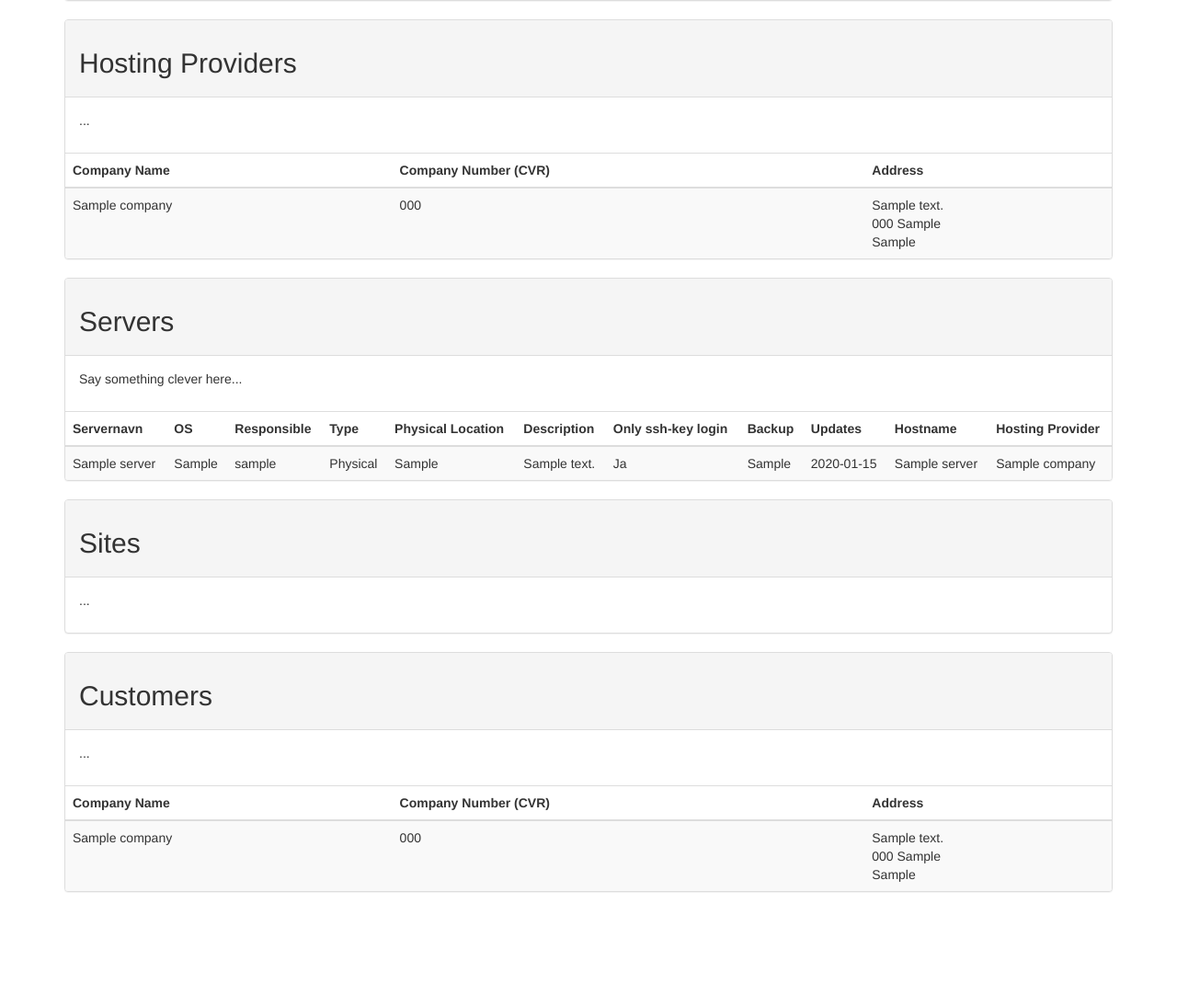
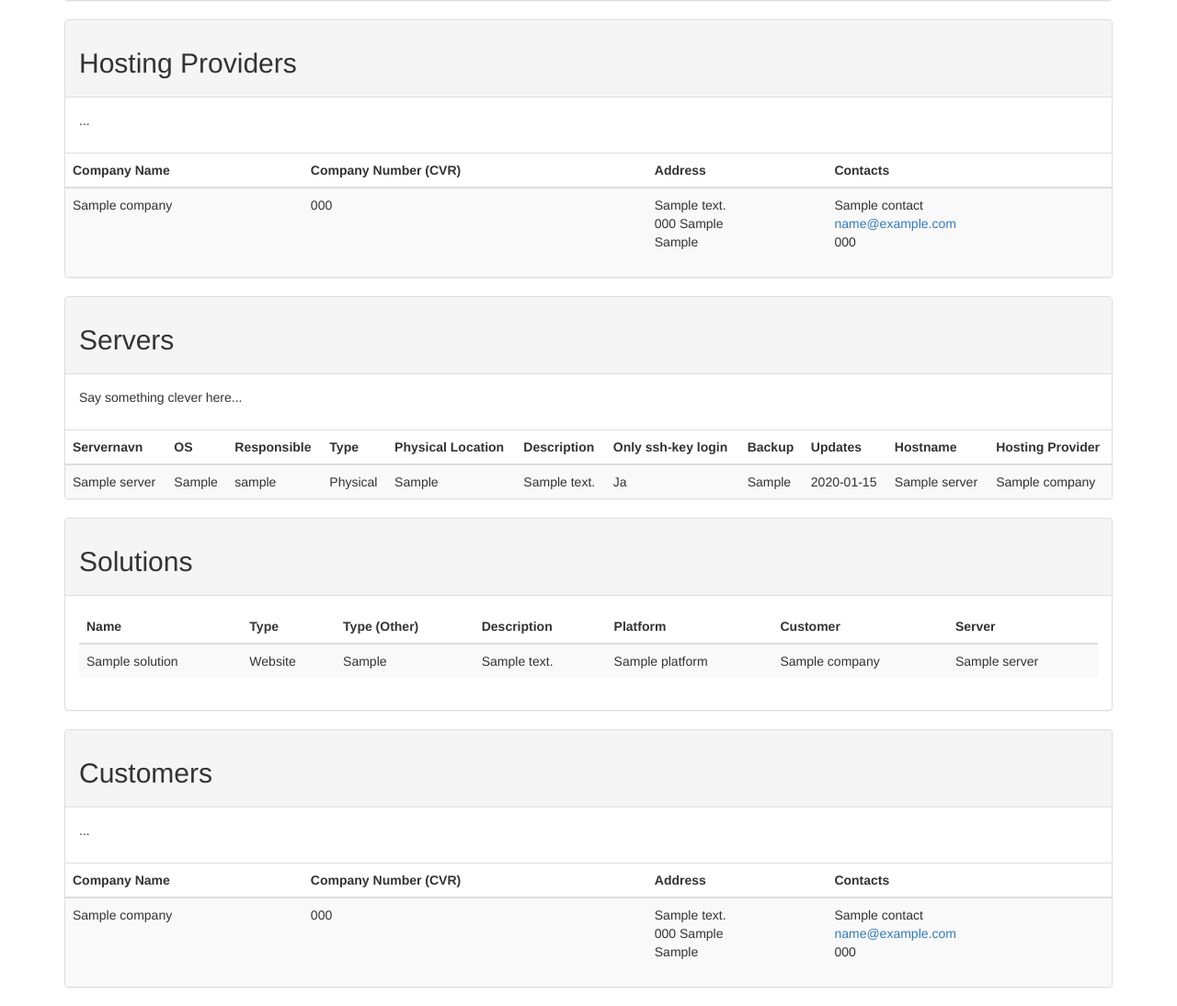
Before and after one commit to magenta-aps/magentaoverblik, a Django app: page / in a window 1280 px wide. Shown: the part 317-1411 px from the top of the page at 92% size. Before the commit the page ends 1287 px from the top, so only its background shows below. Run offline with Django 3.2, Linux system fonts and the light colour scheme; a user stored in the database is signed in; tables that the repository leaves empty hold one stand-in row (values such as "Sample post"); some libraries are stand-ins or nearby versions.

Commit message:
Added contacts and solutions to template.

```diff
--- a/overblik/templates/index.html
+++ b/overblik/templates/index.html
@@ -25,6 +25,7 @@
                     <th>Company Name</th>
                     <th>Company Number (CVR)</th>
                     <th>Address</th>
+                    <th>Contacts</th>
                 </thead>
                 <tbody>
                     {% for provider in hosting_providers %}
@@ -38,6 +39,15 @@
                             {{ provider.company.registered_address.country }}<br>
 
                         </td>
+                        <td>
+                            {% for contact in provider.company.contact_set.all %}
+                            {{ contact.name }}<br>
+                            <a href="mailto:{{ contact.email }}">{{ contact.email }}</a><br>
+                            {{ contact.phone }}<br>
+                            <br>
+                            {% endfor %}
+                        </td>
+
                     </tr>
                     {% endfor %}
                 </tbody>
@@ -106,9 +116,32 @@
     <div class="container">
         <div class="panel panel-default">
             <!-- Default panel contents -->
-            <div class="panel-heading"><h2>Sites</h2></div>
+            <div class="panel-heading"><h2>Solutions</h2></div>
             <div class="panel-body">
-                <p>...</p>
+                <table class="table table-striped">
+                    <thead>
+                        <th>Name</th>
+                        <th>Type</th>
+                        <th>Type (Other)</th>
+                        <th>Description</th>
+                        <th>Platform</th>
+                        <th>Customer</th>
+                        <th>Server</th>
+                    </thead>
+                    <tbody>
+                        {% for solution in solutions %}
+                        <tr>
+                            <td>{{ solution.name }}</td>
+                            <td>{{ solution.get_type_display }}</td>
+                            <td>{{ solution.type_other }}</td>
+                            <td>{{ solution.description }}</td>
+                            <td>{{ solution.platform.name }}</td>
+                            <td>{{ solution.customer.company.company_name }}</td>
+                            <td>{{ solution.server.name }}</td>
+                        </tr>
+                        {% endfor %}
+                    </tbody>
+                </table>
             </div>
 
             <!-- Table -->
@@ -131,6 +164,7 @@
                     <th>Company Name</th>
                     <th>Company Number (CVR)</th>
                     <th>Address</th>
+                    <th>Contacts</th>
                 </thead>
                 <tbody>
                     {% for customer in customers %}
@@ -143,6 +177,14 @@
                             {{ customer.company.registered_address.locality }}<br>
                             {{ customer.company.registered_address.country }}<br>
                         </td>
+                        <td>
+                            {% for contact in customer.company.contact_set.all %}
+                            {{ contact.name }}<br>
+                            <a href="mailto:{{ contact.email }}">{{ contact.email }}</a><br>
+                            {{ contact.phone }}<br>
+                            <br>
+                            {% endfor %}
+                        </td>
                     </tr>
                     {% endfor %}
                 </tbody>
--- a/overblik/views.py
+++ b/overblik/views.py
@@ -2,7 +2,7 @@ from django.contrib.auth.mixins import LoginRequiredMixin
 
 # Create your views here.
 from django.views.generic import TemplateView
-from overblik.models import Server, Customer, HostingProvider
+from overblik.models import Server, Customer, HostingProvider, Solution
 
 
 class IndexView(LoginRequiredMixin, TemplateView):
@@ -13,5 +13,6 @@ class IndexView(LoginRequiredMixin, TemplateView):
         context['servers'] = Server.objects.all()
         context['customers'] = Customer.objects.all()
         context['hosting_providers'] = HostingProvider.objects.all()
+        context['solutions'] = Solution.objects.all()
 
         return context
```
